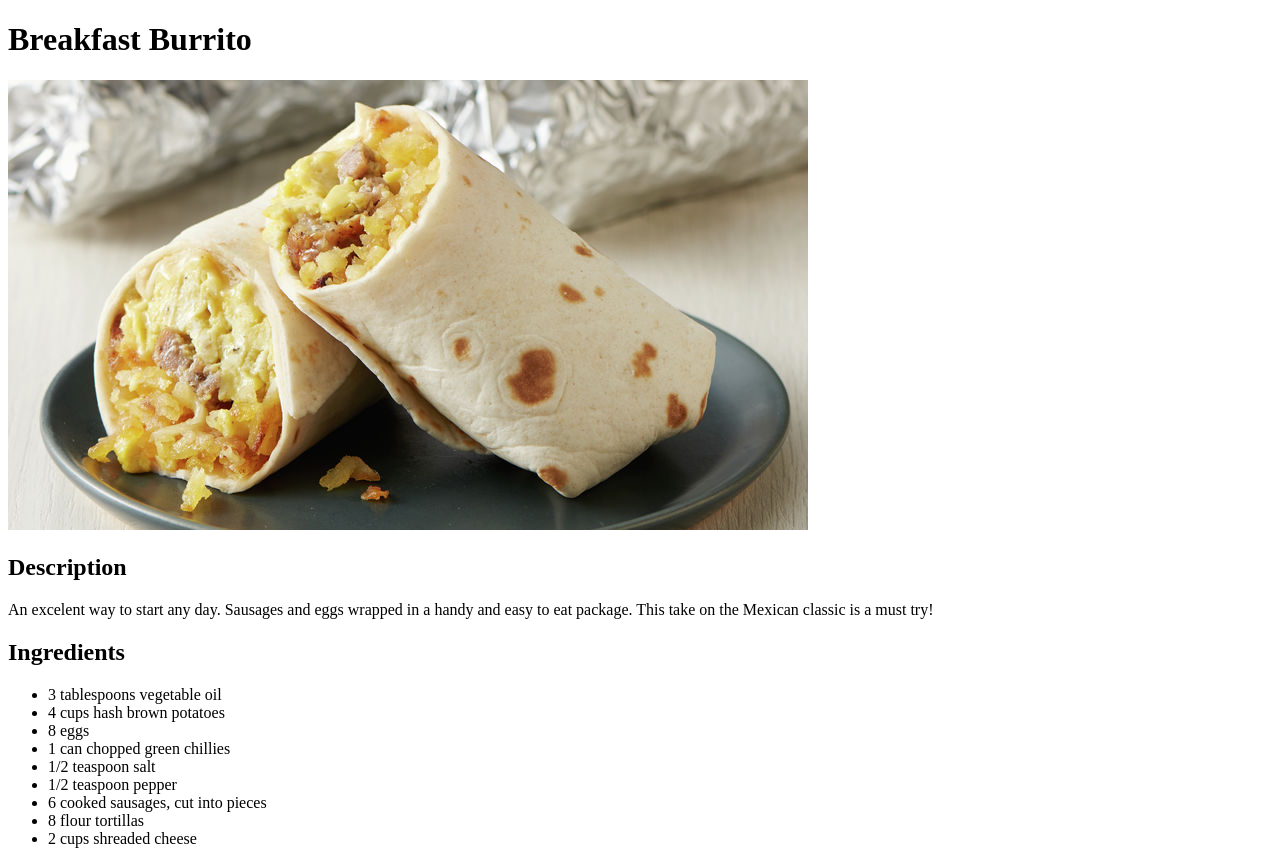
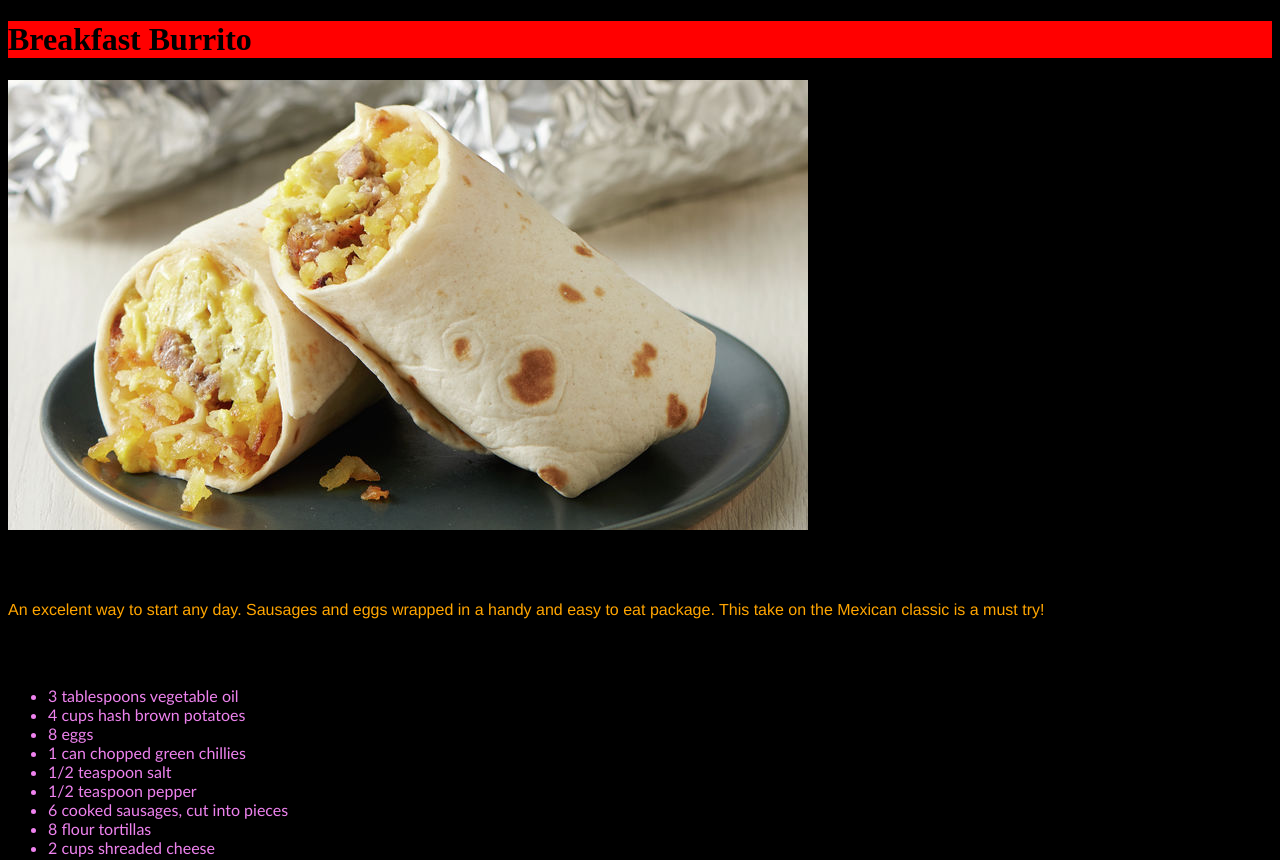
Before and after one commit to Sweetimo/odin-recipies, a plain HTML site: page recipes/breakfast-burito.html in a window 1280 px wide. Shown: the top 860 px of the page. Drawn offline with Linux system fonts and the light colour scheme.

Commit message:
Add Css to the pages, for practice

```diff
--- a/recipes/breakfast-burito.html
+++ b/recipes/breakfast-burito.html
@@ -2,6 +2,7 @@
 <html lang ="en">
 
 <head>
+    <link rel="stylesheet" href="../styles.css">
     <meta charset="UTF-8">
     <meta name="viewport" content="width= device-width, inital-scale=1.0">
     <title>Odin Recipes</title>
--- /dev/null
+++ b/styles.css
@@ -0,0 +1,29 @@
+a {
+    font-size: 40px;
+    color: pink;
+}
+
+body {
+    background-color: black;
+}
+
+h1 {
+    font-size: 50;
+    font-weight: 900;
+    background-color: red;
+}
+
+h2 h1 {
+    color: aqua;
+}
+
+p {
+    background-color: black;
+    color: orange;
+    font-family: 'Franklin Gothic Medium', 'Arial Narrow', Arial, sans-serif;
+}
+
+li {
+    color: violet;
+    font-family: 'Gill Sans', 'Gill Sans MT', 'Calibri', 'Trebuchet MS', sans-serif;
+}
```
Also changed, not shown: index.html (+1 -0 lines), recipes/okonomiyaki.html (+1 -0 lines), recipes/oyakodon.html (+1 -0 lines).
